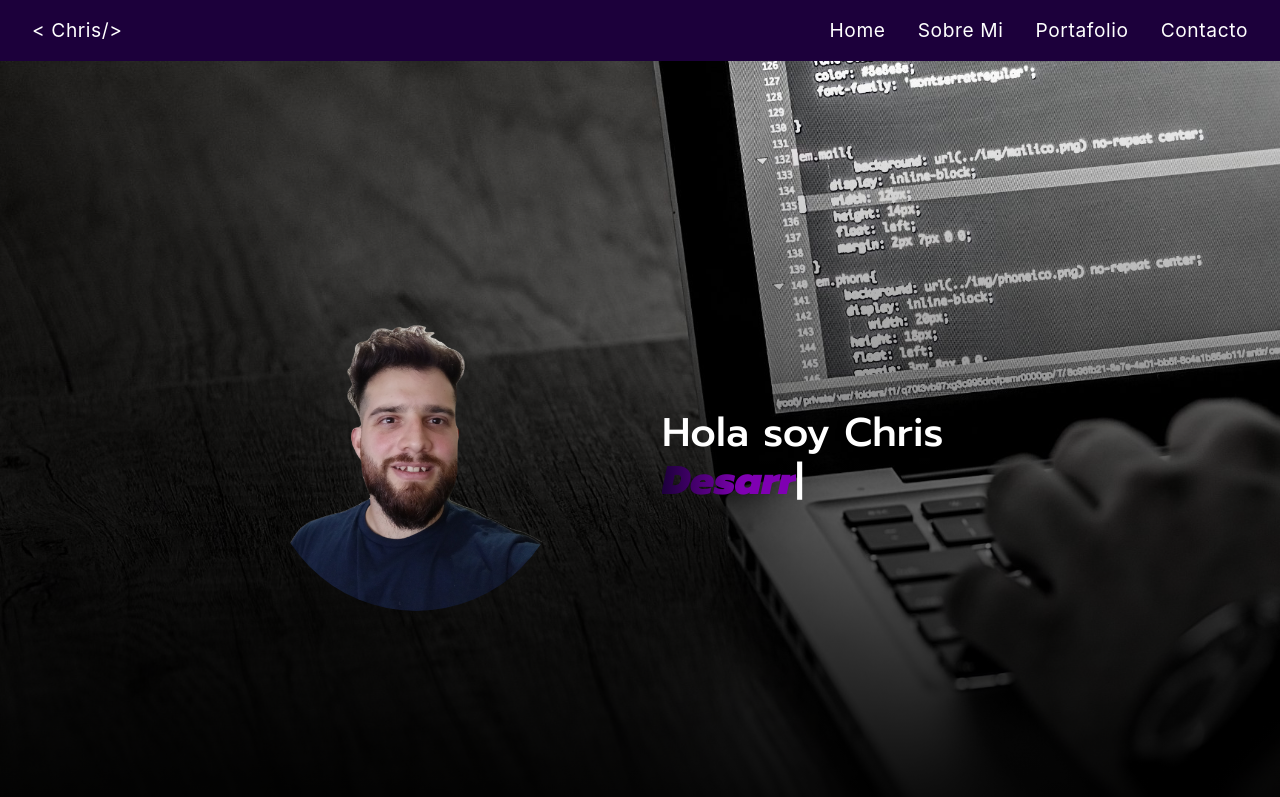
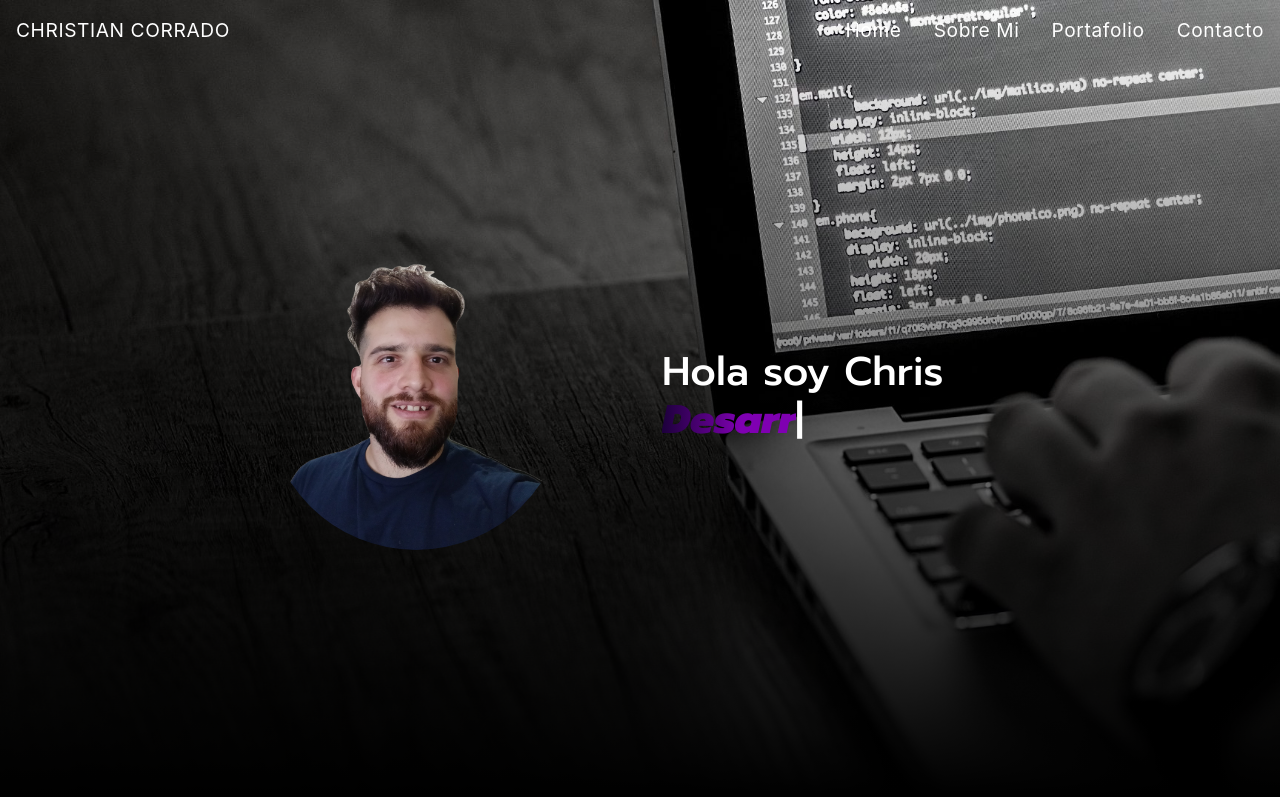
Before and after one commit to ChristiaCorrado/portfolioPersonal, a website: page index.html in a window 1280 px wide. Shown: the top 797 px of the page. Drawn offline with Linux system fonts and the light colour scheme.

Commit message:
commitInicial

```diff
--- a/index.html
+++ b/index.html
@@ -15,10 +15,12 @@
 </head>
 
 <body>
-  <div class="bg-dark">
-    <div class="header bgNavbar">
-      <nav class="navbar navbar-expand-lg navbar-light">
-        <a class="nav-link logoPersonal" href="#"> < Chris/> </a>
+
+  <div class="bgNavbar">
+    <nav class="navbar navbar-expand-lg navbar-light d-flex justify-content-between px-0">
+
+        <a class="nav-link" href="#"> CHRISTIAN CORRADO </a>
+
       <button class="navbar-toggler" type="button" data-toggle="collapse" data-target="#navbarNavAltMarkup" aria-controls="navbarNavAltMarkup" aria-expanded="false" aria-label="Toggle navigation">
         <span class="navbar-toggler-icon "></span>
       </button>
@@ -86,7 +88,6 @@
 
   <section class="footer">
 
-    </div>
   </section>
 
   <!--------LINK JQUERY-------->
--- a/scss/_main.scss
+++ b/scss/_main.scss
@@ -5,15 +5,12 @@
   width: 100%;
 }
 
-.logoPersonal{
-  font-weight: $fBlackI;
-}
-
 .bgNavbar{
+  position: fixed;
+  width: 100%;
   font-weight: $fRegular;
   font-size: 1.2rem;
   letter-spacing: 0.6px;
-  background: #1c003b;
   color: white;
   border: none;
   a{
@@ -42,10 +39,6 @@
     max-height: 300px;
     border-radius: 400px;
   }
-}
-
-.iAm{
-  font-size: 30px;
 }
 
 .typedContainer{
```
Also changed, not shown: css/style.css. Lines whose indentation alone changed are shown as unchanged.
